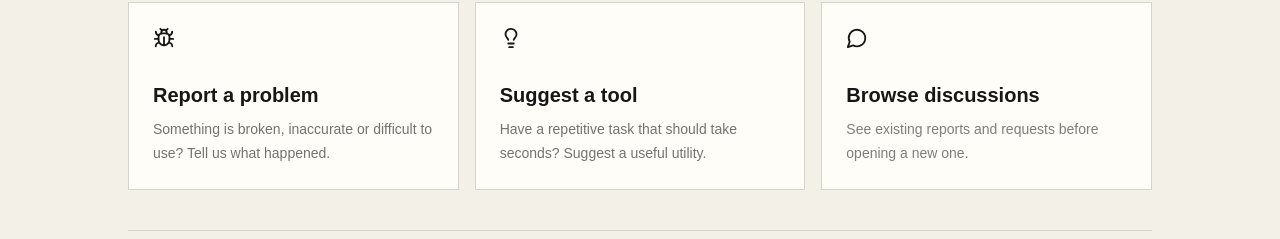
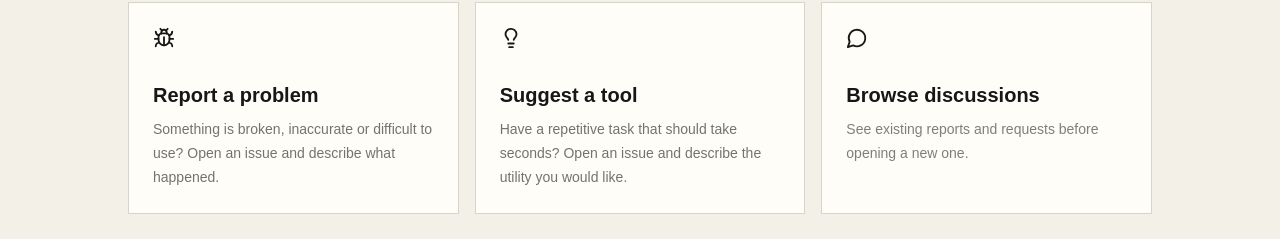
Before and after one commit to factoalbum/internet-toolbox, a Next.js app: page /support in a window 1280 px wide. Shown: the part 488-727 px from the top of the page. Built offline with nearby package versions, Linux system fonts and the light colour scheme; no server answers.

Commit message:
Fix broken support issue links

```diff
--- a/app/support/page.tsx
+++ b/app/support/page.tsx
@@ -24,15 +24,15 @@ export default function SupportPage() {
 
       <section className="container py-14 md:py-20">
         <div className="mx-auto grid max-w-5xl gap-4 md:grid-cols-3">
-          <a href={`${issueUrl}?template=bug_report.md`} target="_blank" rel="noreferrer" className="border border-[#d8d4c9] bg-[#fffdf8] p-6 transition hover:-translate-y-1 hover:border-[#171717] hover:shadow-[6px_6px_0_#171717] focus:outline-none focus:ring-4 focus:ring-[#c8f169]">
+          <a href={issueUrl} target="_blank" rel="noreferrer" className="border border-[#d8d4c9] bg-[#fffdf8] p-6 transition hover:-translate-y-1 hover:border-[#171717] hover:shadow-[6px_6px_0_#171717] focus:outline-none focus:ring-4 focus:ring-[#c8f169]">
             <Bug size={22} aria-hidden="true" />
             <h2 className="mt-8 text-xl font-black">Report a problem</h2>
-            <p className="mt-2 text-sm leading-6 text-black/55">Something is broken, inaccurate or difficult to use? Tell us what happened.</p>
+            <p className="mt-2 text-sm leading-6 text-black/55">Something is broken, inaccurate or difficult to use? Open an issue and describe what happened.</p>
           </a>
-          <a href={`${issueUrl}?template=feature_request.md`} target="_blank" rel="noreferrer" className="border border-[#d8d4c9] bg-[#fffdf8] p-6 transition hover:-translate-y-1 hover:border-[#171717] hover:shadow-[6px_6px_0_#171717] focus:outline-none focus:ring-4 focus:ring-[#c8f169]">
+          <a href={issueUrl} target="_blank" rel="noreferrer" className="border border-[#d8d4c9] bg-[#fffdf8] p-6 transition hover:-translate-y-1 hover:border-[#171717] hover:shadow-[6px_6px_0_#171717] focus:outline-none focus:ring-4 focus:ring-[#c8f169]">
             <Lightbulb size={22} aria-hidden="true" />
             <h2 className="mt-8 text-xl font-black">Suggest a tool</h2>
-            <p className="mt-2 text-sm leading-6 text-black/55">Have a repetitive task that should take seconds? Suggest a useful utility.</p>
+            <p className="mt-2 text-sm leading-6 text-black/55">Have a repetitive task that should take seconds? Open an issue and describe the utility you would like.</p>
           </a>
           <a href="https://github.com/factoalbum/internet-toolbox/issues" target="_blank" rel="noreferrer" className="border border-[#d8d4c9] bg-[#fffdf8] p-6 transition hover:-translate-y-1 hover:border-[#171717] hover:shadow-[6px_6px_0_#171717] focus:outline-none focus:ring-4 focus:ring-[#c8f169]">
             <MessageCircle size={22} aria-hidden="true" />
```
